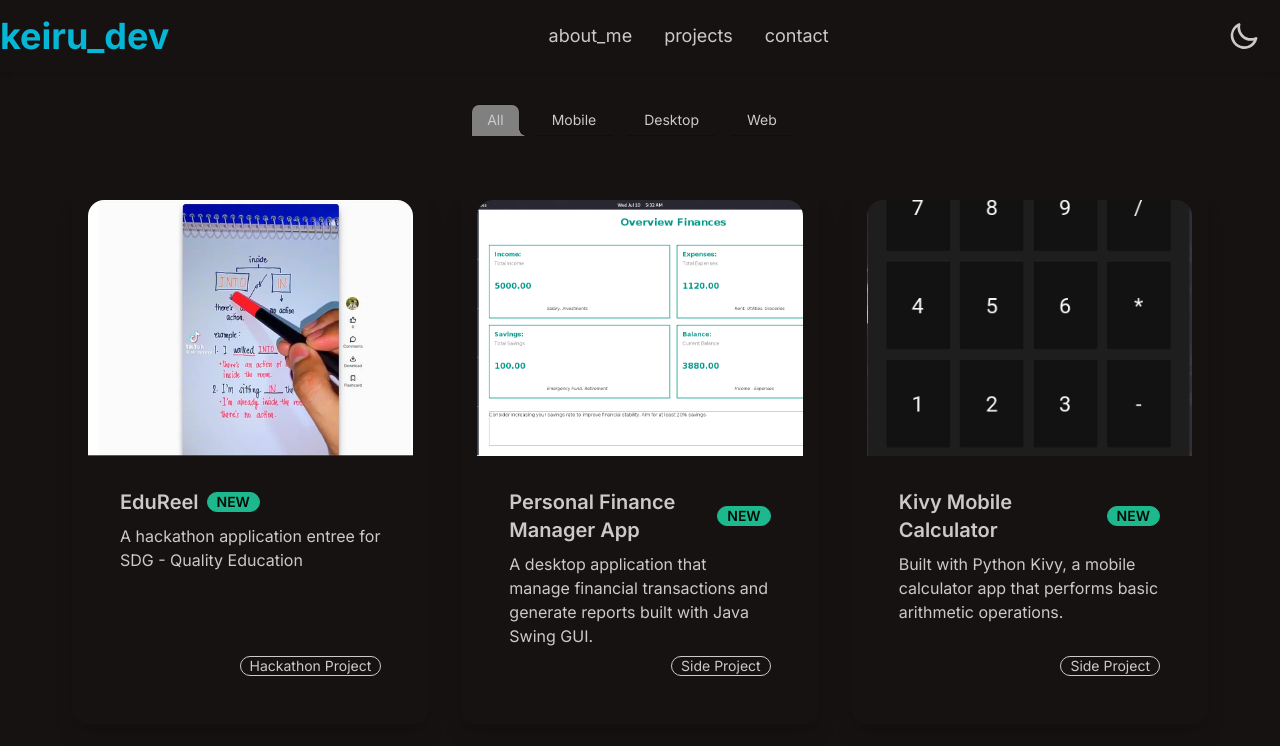
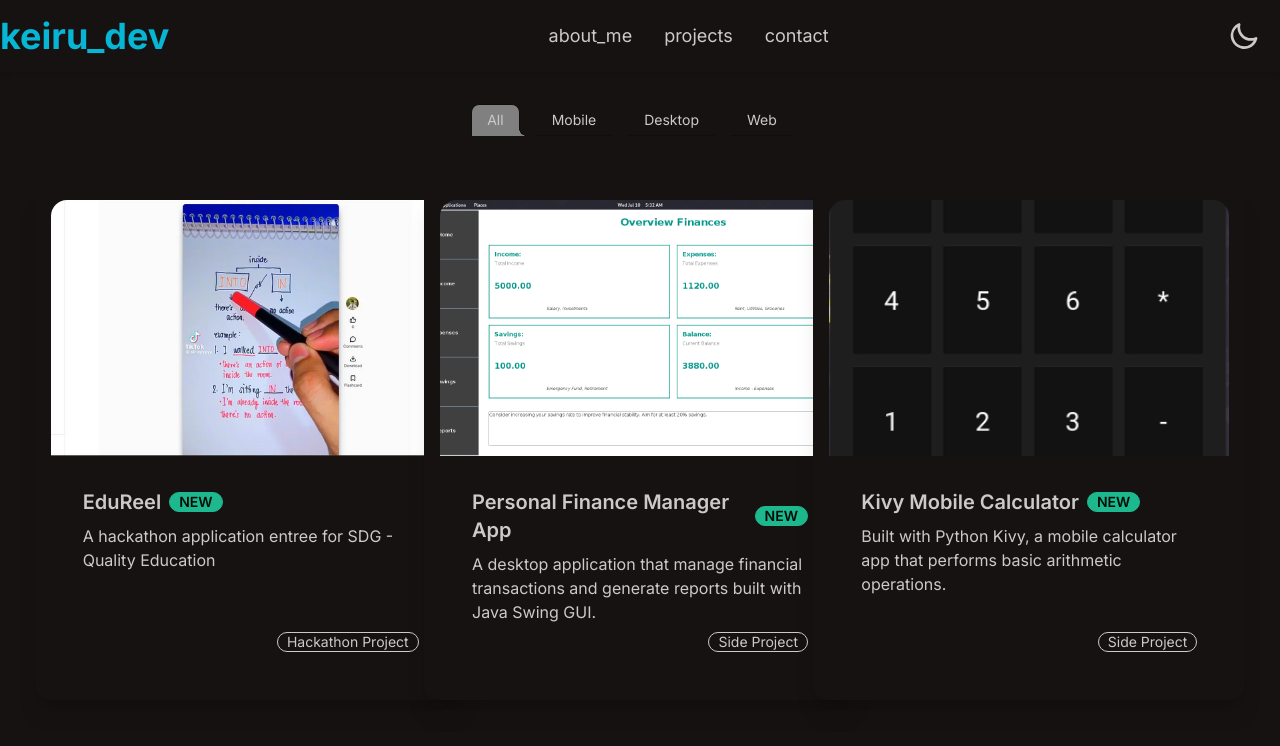
Before and after one commit to Ashtreus1/Keiru-Dev, a Next.js app: page /projects in a window 1280 px wide. Shown: the top 746 px of the page. Built offline with nearby package versions, Linux system fonts and the light colour scheme.

Commit message:
project route again

```diff
--- a/src/components/projects/Projects.jsx
+++ b/src/components/projects/Projects.jsx
@@ -73,7 +73,7 @@ const Projects = () => {
                                         alt={project.title}
                                         width={500}
                                         height={320}
-                                        className="w-full h-64 object-cover"
+                                        className="max-w-[400px] h-64 object-cover"
                                     />
                                     <div className="absolute inset-0 bg-black opacity-0 transition-opacity duration-300 hover:opacity-50 flex items-center justify-center">
                                         {project.live_prev !== null && project.live_prev !== '' ? (
```
